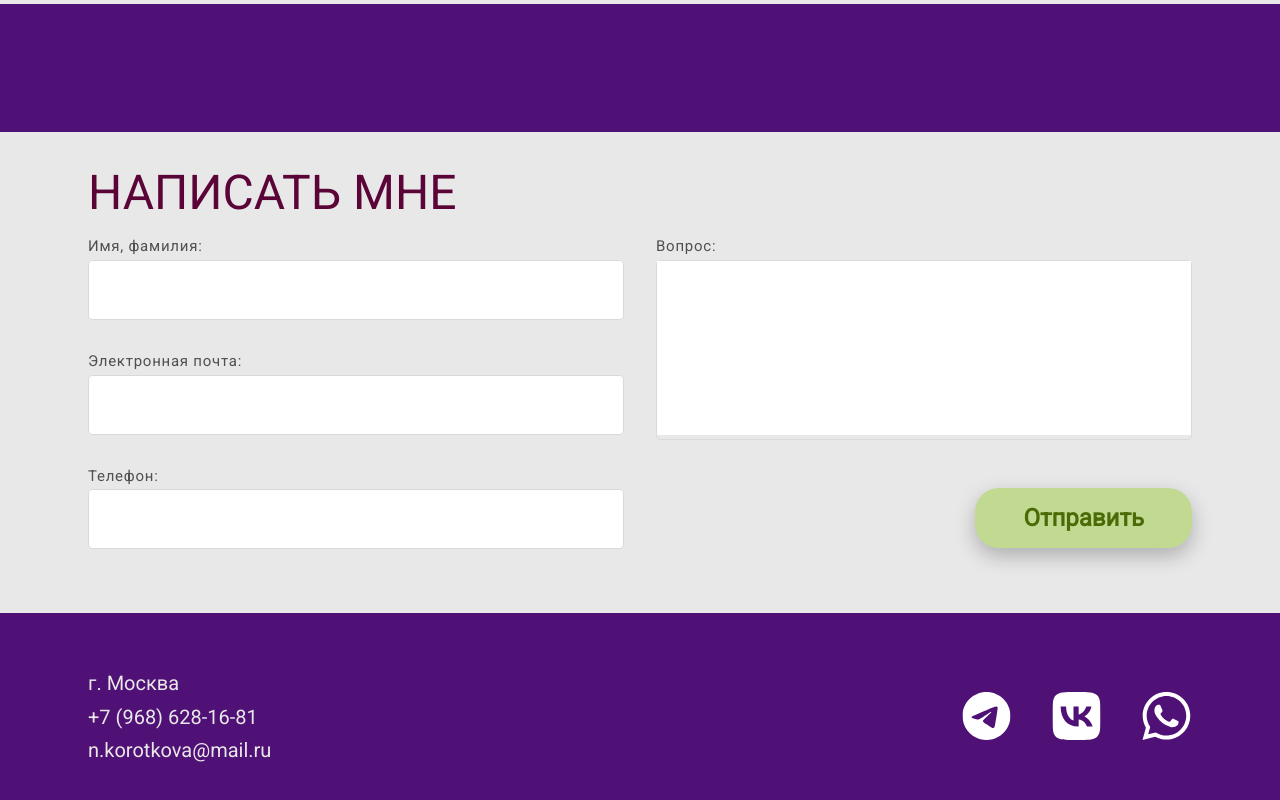
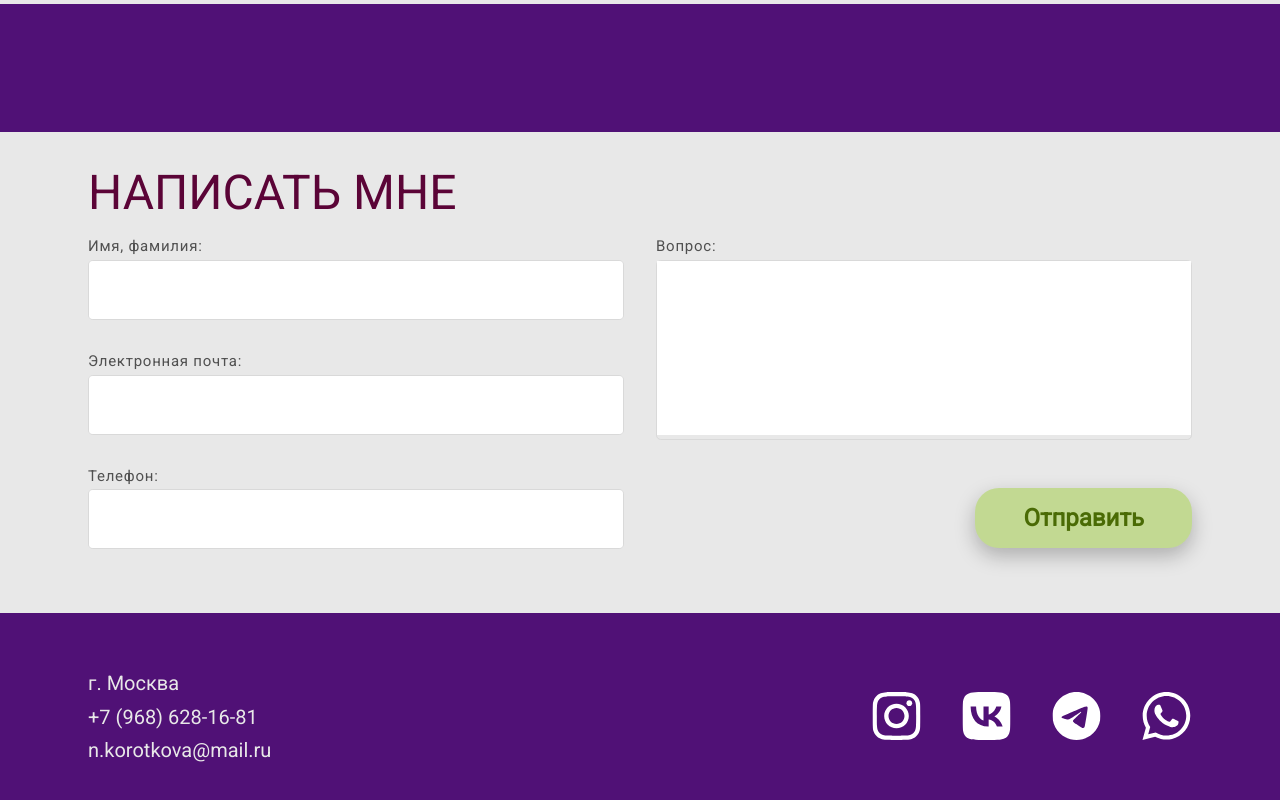
Before and after one commit to VovkaST/nkorotkova, a React (Create React App) app: page / in a window 1280 px wide. Shown: the part 2057-2857 px from the top of the page. Built offline with nearby package versions, Linux system fonts and the light colour scheme.

Commit message:
Socials links added Instagram

```diff
--- a/src/App.js
+++ b/src/App.js
@@ -23,6 +23,7 @@ class App extends React.Component {
                 email: "n.korotkova@mail.ru"
             },
             links: {
+                instagram: "https://www.instagram.com/natali.creating_magic",
                 telegram: "https://t.me/+IEQoSF2D7RRmYWNi",
                 vk: "https://vk.com/id2518849",
                 whatsapp: "https://wa.me/79686281681?text=%D0%94%D0%BE%D0%B1%D1%80%D1%8B%D0%B9%20%D0%B4%D0%B5%D0%BD%D1%8C!%20%D0%A5%D0%BE%D1%87%D1%83%20%D0%BF%D0%BE%D0%BB%D1%83%D1%87%D0%B8%D1%82%D1%8C%20%D0%92%D0%B0%D1%88%D1%83%20%D0%BA%D0%BE%D0%BD%D1%81%D1%83%D0%BB%D1%8C%D1%82%D0%B0%D1%86%D0%B8%D1%8E!",
--- a/src/components/Footer/footer.js
+++ b/src/components/Footer/footer.js
@@ -23,15 +23,20 @@ const Footer = () => {
             </div>
             <div className={classes.footer_block__side_block}>
                 <ul className={classes.footer_block__socials_list}>
-                    <li className={classes.footer_block__socials_list__telegram}>
-                        <a href={state.links.telegram} target="_blank" rel="noreferrer">&nbsp;</a>
+                    <li className={classes.footer_block__socials_list__instagram}>
+                        <a href={state.links.instagram} target="_blank" rel="noreferrer">&nbsp;</a>
                     </li>
                     <li className={classes.footer_block__socials_list__vk}>
                         <a href={state.links.vk} target="_blank" rel="noreferrer">&nbsp;</a>
                     </li>
+                    <li className={classes.footer_block__socials_list__telegram}>
+                        <a href={state.links.telegram} target="_blank" rel="noreferrer">&nbsp;</a>
+                    </li>
+
                     <li className={classes.footer_block__socials_list__whatsapp}>
                         <a href={state.links.whatsapp} target="_blank" rel="noreferrer">&nbsp;</a>
                     </li>
+
                 </ul>
             </div>
         </div>
--- a/src/components/Footer/footer.module.scss
+++ b/src/components/Footer/footer.module.scss
@@ -74,5 +74,11 @@
 
       background-image: url("/../public/images/social/whatsapp.svg");
     }
+
+    &__instagram {
+      @include social_item;
+
+      background-image: url("/../public/images/social/instagram.svg");
+    }
   }
 }
```
Also changed, not shown: public/images/social/instagram.svg (added).
